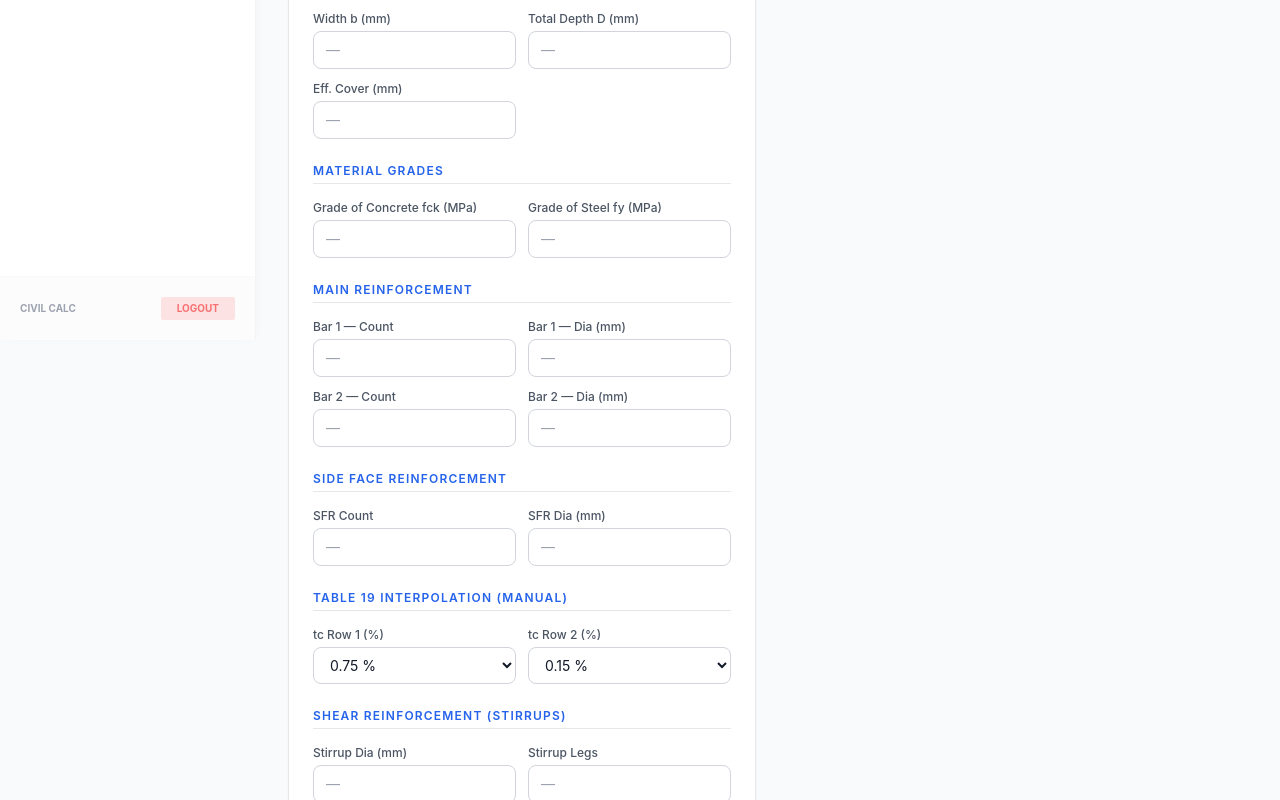
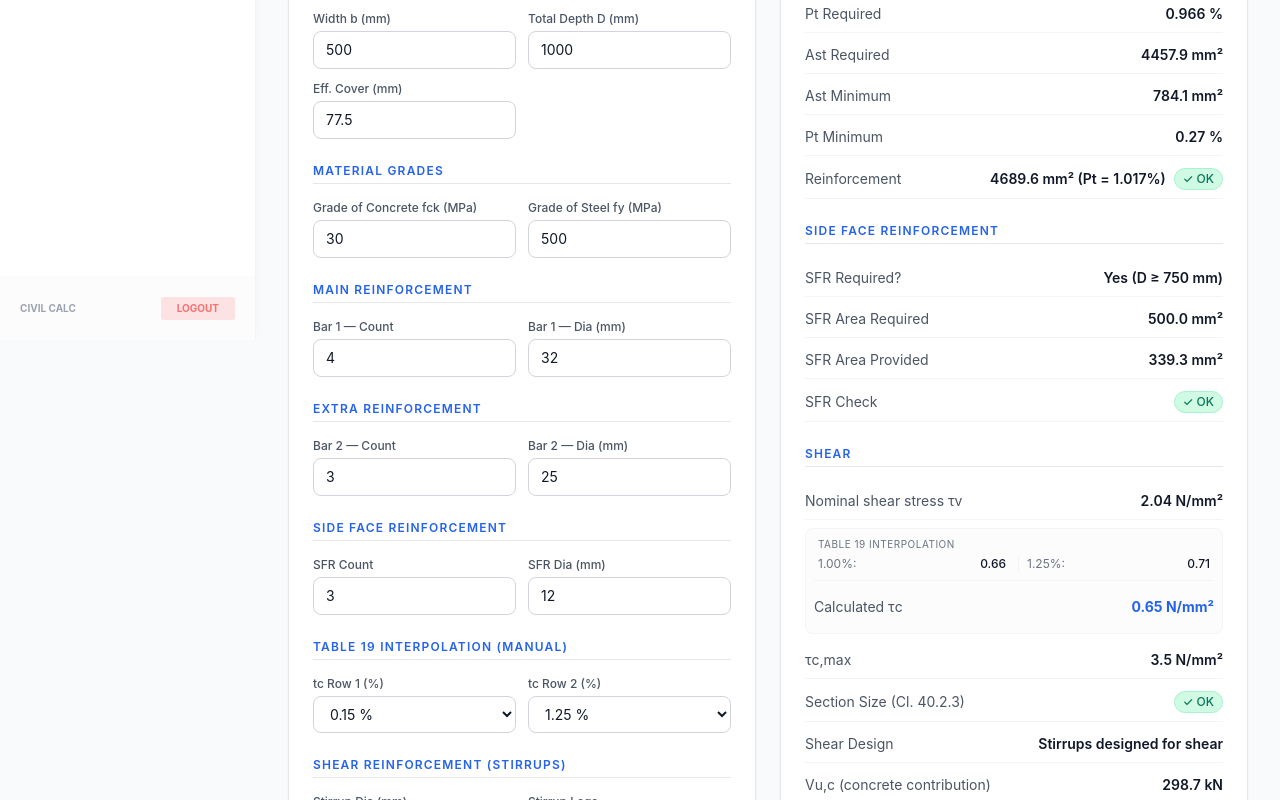
Before and after one commit to dbvcarework-dev/civil_calc, a React (Vite) app in the folder client/: page /app/beam-design in a window 1280 px wide. Shown: the part 460-1260 px from the top of the page. Built offline with nearby package versions, Linux system fonts and the light colour scheme.

Commit message:
Bugs fixed in beam module, and 3 new input feilds added in tank foundation module

```diff
--- a/client/src/components/ResultsPanel.jsx
+++ b/client/src/components/ResultsPanel.jsx
@@ -27,12 +27,12 @@ const ResultsPanel = ({ results: r }) => {
 
             {/* Geometry */}
             <p className="group-title">Geometry</p>
-            <Row label="Effective Depth, d" value={`${r.d.toFixed(1)} mm`} />
+            <Row label="Effective Depth, d" value={`${r.d != null ? r.d.toFixed(1) : "—"} mm`} />
 
             {/* Flexure */}
             <p className="group-title">Flexure</p>
-            <Row label="Mulim Factor" value={`${r.mulimFactor.toFixed(3)}`} />
-            <Row label="Mu,lim" value={`${r.Mulim.toFixed(1)} kN·m`} />
+            <Row label="Mulim Factor" value={`${r.mulimFactor != null ? r.mulimFactor.toFixed(3) : "—"}`} />
+            <Row label="Mu,lim" value={`${r.Mulim != null ? r.Mulim.toFixed(1) : "—"} kN·m`} />
             <Row
                 label="Moment Capacity"
                 value={null}
@@ -40,11 +40,11 @@ const ResultsPanel = ({ results: r }) => {
             />
             <Row label="Pt Required" value={r.AstReq != null ? `${r.PtReq.toFixed(3)} %` : '—'} />
             <Row label="Ast Required" value={r.AstReq != null ? `${r.AstReq.toFixed(1)} mm²` : '—'} />
-            <Row label="Ast Minimum" value={`${r.AstMin.toFixed(1)} mm²`} />
-            <Row label="Pt Minimum" value={`${r.PtMin.toFixed(2)} %`} />
+            <Row label="Ast Minimum" value={`${r.AstMin != null ? r.AstMin.toFixed(1) : "—"} mm²`} />
+            <Row label="Pt Minimum" value={`${r.PtMin != null ? r.PtMin.toFixed(2) : "—"} %`} />
             <Row
                 label="Reinforcement"
-                value={`${r.AstProv.toFixed(1)} mm² (Pt = ${r.PtProv.toFixed(3)}%)`}
+                value={`${r.AstProv != null ? r.AstProv.toFixed(1) : "—"} mm² (Pt = ${r.PtProv != null ? r.PtProv.toFixed(3) : "—"}%)`}
                 badge={<StatusBadge ok={r.steelOk} okText="OK" failText="Increase Reinforcement" />}
             />
 
@@ -53,8 +53,8 @@ const ResultsPanel = ({ results: r }) => {
             <Row label="SFR Required?" value={r.sfrRequired ? 'Yes (D ≥ 750 mm)' : 'No'} />
             {r.sfrRequired && (
                 <>
-                    <Row label="SFR Area Required" value={`${r.sfrAreaReq.toFixed(1)} mm²`} />
-                    <Row label="SFR Area Provided" value={`${r.sfrAreaProv.toFixed(1)} mm²`} />
+                    <Row label="SFR Area Required" value={`${r.sfrAreaReq != null ? r.sfrAreaReq.toFixed(1) : "—"} mm²`} />
+                    <Row label="SFR Area Provided" value={`${r.sfrAreaProv != null ? r.sfrAreaProv.toFixed(1) : "—"} mm²`} />
                 </>
             )}
             <Row
@@ -65,7 +65,7 @@ const ResultsPanel = ({ results: r }) => {
 
             {/* Shear */}
             <p className="group-title">Shear</p>
-            <Row label="Nominal shear stress τv" value={`${r.tv.toFixed(2)} N/mm²`} />
+            <Row label="Nominal shear stress τv" value={`${r.tv != null ? r.tv.toFixed(2) : "—"} N/mm²`} />
             <div className="bg-gray-50/50 p-2 rounded-lg border border-gray-100 my-1">
                 <div className="flex justify-between text-[10px] text-gray-500 uppercase tracking-wider mb-1 px-1">
                     <span>Table 19 Interpolation</span>
@@ -73,16 +73,16 @@ const ResultsPanel = ({ results: r }) => {
                 <div className="grid grid-cols-2 gap-2 text-xs border-b border-gray-100 pb-2 mb-2">
                     <div className="flex justify-between px-1">
                         <span className="text-gray-500">{Number(r.tcRatio1).toFixed(2)}%:</span>
-                        <span className="font-medium">{r.tcLo.toFixed(2)}</span>
+                        <span className="font-medium">{r.tcLo != null ? r.tcLo.toFixed(2) : "—"}</span>
                     </div>
                     <div className="flex justify-between px-1 border-l border-gray-100 pl-2">
                         <span className="text-gray-500">{Number(r.tcRatio2).toFixed(2)}%:</span>
-                        <span className="font-medium">{r.tcHi.toFixed(2)}</span>
+                        <span className="font-medium">{r.tcHi != null ? r.tcHi.toFixed(2) : "—"}</span>
                     </div>
                 </div>
-                <Row label="Calculated τc" value={<span className="text-blue-600 font-bold">{r.tc.toFixed(2)} N/mm²</span>} />
+                <Row label="Calculated τc" value={<span className="text-blue-600 font-bold">{r.tc != Infinity && r.tc != null ? r.tc.toFixed(2) : '—'} N/mm²</span>} />
             </div>
-            <Row label="τc,max" value={`${r.tcMax.toFixed(1)} N/mm²`} />
+            <Row label="τc,max" value={`${r.tcMax != null ? r.tcMax.toFixed(1) : "—"} N/mm²`} />
             <Row
                 label="Section Size (Cl. 40.2.3)"
                 value={null}
@@ -92,7 +92,7 @@ const ResultsPanel = ({ results: r }) => {
                 label="Shear Design"
                 value={r.shearDesign ? 'Stirrups designed for shear' : 'Minimum stirrups govern'}
             />
-            <Row label="Vu,c (concrete contribution)" value={`${r.Vuc.toFixed(1)} kN`} />
+            <Row label="Vu,c (concrete contribution)" value={`${r.Vuc != null ? r.Vuc.toFixed(1) : "—"} kN`} />
             <Row label="Vu,s (steel requirement)" value={r.Vus !== null ? `${r.Vus.toFixed(1)} kN` : "—"} />
             <Row label="Vusmin" value={r.Vusmin !== null ? `${r.Vusmin.toFixed(1)} kN` : "—"} />
             <Row
--- a/client/src/components/inputForm.jsx
+++ b/client/src/components/inputForm.jsx
@@ -93,9 +93,13 @@ const InputForm = ({ inputs, onChange }) => {
             <div className="grid grid-cols-2 gap-3">
                 <Field label="Bar 1 — Count" id="bar1Count" value={inputs.bar1Count} onChange={set('bar1Count')} />
                 <Field label="Bar 1 — Dia (mm)" id="bar1Dia" value={inputs.bar1Dia} onChange={set('bar1Dia')} />
+            </div>
+            <p className="group-title">Extra Reinforcement</p>
+            <div className="grid grid-cols-2 gap-3">
                 <Field label="Bar 2 — Count" id="bar2Count" value={inputs.bar2Count} onChange={set('bar2Count')} />
                 <Field label="Bar 2 — Dia (mm)" id="bar2Dia" value={inputs.bar2Dia} onChange={set('bar2Dia')} />
             </div>
+
 
             <p className="group-title">Side Face Reinforcement</p>
             <div className="grid grid-cols-2 gap-3">
@@ -108,10 +112,11 @@ const InputForm = ({ inputs, onChange }) => {
                 <div>
                     <label className="label-text">tc Row 1 (%)</label>
                     <select
-                        value={inputs.tcRatio1 ?? '0.75'}
+                        value={inputs.tcRatio1 ?? ''}
                         onChange={setText('tcRatio1')}
                         className="input-field"
                     >
+                        <option value="" disabled>Select value…</option>
                         {[0.15, 0.25, 0.50, 0.75, 1.00, 1.25, 1.50, 1.75, 2.00, 2.25, 2.50, 2.75, 3.00].map(v => (
                             <option key={v} value={v}>{v.toFixed(2)} %</option>
                         ))}
@@ -120,10 +125,11 @@ const InputForm = ({ inputs, onChange }) => {
                 <div>
                     <label className="label-text">tc Row 2 (%)</label>
                     <select
-                        value={inputs.tcRatio2 ?? '1.00'}
+                        value={inputs.tcRatio2 ?? ''}
                         onChange={setText('tcRatio2')}
                         className="input-field"
                     >
+                        <option value="" disabled>Select value…</option>
                         {[0.15, 0.25, 0.50, 0.75, 1.00, 1.25, 1.50, 1.75, 2.00, 2.25, 2.50, 2.75, 3.00].map(v => (
                             <option key={v} value={v}>{v.toFixed(2)} %</option>
                         ))}
--- a/client/src/components/tankInput.jsx
+++ b/client/src/components/tankInput.jsx
@@ -63,7 +63,8 @@ const TankInput = ({ setInputs, inputs }) => {
         "Plate & Layer",
         "Foundation Geometry",
         "Material & Soil",
-        "Advanced Params"
+        "Advanced Params",
+        "Reinforcement Details"
     ];
 
     return (
@@ -186,6 +187,16 @@ const TankInput = ({ setInputs, inputs }) => {
                             </>
                         )}
 
+                        {/* 7. reinforcement details input */}
+                        {activeTab === 6 && (
+                            <>
+                                <Field label="Horizontal Bar (mm)" id="barDia_horiz" value={inputs.barDia_horiz} onChange={set('barDia_horiz')} />
+                                <Field label="Vertical Bar (mm)" id="barDia_vert" value={inputs.barDia_vert} onChange={set('barDia_vert')} />
+                                <Field label="Raft Bar (mm)" id="raftBarDia" value={inputs.raftBarDia} onChange={set('raftBarDia')} />
+
+                            </>
+                        )}
+
                     </div>
 
                     {/* Navigation Buttons */}
@@ -198,12 +209,12 @@ const TankInput = ({ setInputs, inputs }) => {
                             Previous
                         </button>
                         <span className="text-xs text-gray-400 font-bold tracking-widest uppercase">
-                            Step {activeTab + 1} of 6
+                            Step {activeTab + 1} of 7
                         </span>
                         <button
-                            onClick={() => setActiveTab(prev => Math.min(5, prev + 1))}
-                            disabled={activeTab === 5}
-                            className={`px-5 py-2.5 rounded-xl font-medium text-sm transition-all shadow-sm border ${activeTab === 5 ? 'text-gray-300 border-gray-100 bg-gray-50/50 cursor-not-allowed' : 'bg-indigo-600 text-white border-indigo-600 hover:bg-indigo-700 hover:shadow-indigo-500/20 shadow-lg'}`}
+                            onClick={() => setActiveTab(prev => Math.min(6, prev + 1))}
+                            disabled={activeTab === 6}
+                            className={`px-5 py-2.5 rounded-xl font-medium text-sm transition-all shadow-sm border ${activeTab === 6 ? 'text-gray-300 border-gray-100 bg-gray-50/50 cursor-not-allowed' : 'bg-indigo-600 text-white border-indigo-600 hover:bg-indigo-700 hover:shadow-indigo-500/20 shadow-lg'}`}
                         >
                             Next Step
                         </button>
--- a/client/src/components/tankResult.jsx
+++ b/client/src/components/tankResult.jsx
@@ -99,10 +99,10 @@ const TankResult = ({ result, inputs }) => {
                             passed={result.check1_ring_OK && result.check1_inside_OK}
                             details={[
                                 { label: "Permissible SBC (w/ WL)", value: formatVal(result.sbcAfterWL, 'kN/m²') },
-                                { label: "P max (Ring)", value: result.check1_Pmax_ring.toFixed(0) + ' kN/m²' },
-                                { label: "P min (Ring)", value: result.check1_Pmin_ring.toFixed(0) + ' kN/m²' },
-                                { label: "P max (Inside)", value: result.check1_Pmax_inside.toFixed(0) + ' kN/m²' },
-                                { label: "P min (Inside)", value: result.check1_Pmin_inside.toFixed(0) + ' kN/m²' },
+                                { label: "P max (Ring)", value: formatVal(result.check1_Pmax_ring, 'kN/m²') },
+                                { label: "P min (Ring)", value: formatVal(result.check1_Pmin_ring, 'kN/m²') },
+                                { label: "P max (Inside)", value: formatVal(result.check1_Pmax_inside, 'kN/m²') },
+                                { label: "P min (Inside)", value: formatVal(result.check1_Pmin_inside, 'kN/m²') },
                             ]}
                         />
                         <CheckRow
--- a/client/src/components/windLoadResult.jsx
+++ b/client/src/components/windLoadResult.jsx
@@ -101,10 +101,11 @@ const WindLoadResult = ({ results }) => {
                                     <th className="text-left px-4 py-3 text-xs font-bold uppercase tracking-wider text-gray-500">Wall</th>
                                     <th className="text-center px-4 py-3 text-xs font-bold uppercase tracking-wider text-gray-500">Cpe</th>
                                     <th className="text-center px-4 py-3 text-xs font-bold uppercase tracking-wider text-blue-500">
+                                        Suction<br /><span className="font-normal normal-case tracking-normal text-gray-400">Cpe − Cpi</span>
+                                    </th>
+
+                                    <th className="text-center px-4 py-3 text-xs font-bold uppercase tracking-wider text-blue-500">
                                         Pressure<br /><span className="font-normal normal-case tracking-normal text-gray-400">Cpe - Cpi</span>
-                                    </th>
-                                    <th className="text-center px-4 py-3 text-xs font-bold uppercase tracking-wider text-red-500">
-                                        Suction<br /><span className="font-normal normal-case tracking-normal text-gray-400">Cpe − Cpi</span>
                                     </th>
 
                                 </tr>
--- a/client/src/pages/Beam_design/BeamDesign.jsx
+++ b/client/src/pages/Beam_design/BeamDesign.jsx
@@ -5,13 +5,13 @@ import ResultsPanel from '../../components/ResultsPanel'
 import InputForm from '../../components/inputForm'
 
 const DEFAULT_INPUTS = {
-    beamName: null, bendingMomentDirection: null,
-    Mu: null, Vu: null, cover: null, fck: null, fy: null,
-    b: null, D: null,
-    bar1Count: null, bar1Dia: null, bar2Count: null, bar2Dia: null,
-    stirrupDia: null, stirrupLegs: null, providedStirrupSpacing: null,
-    sfrCount: null, sfrDia: null,
-    tcRatio1: null, tcRatio2: null,
+    beamName: 'B1', bendingMomentDirection: '',
+    Mu: '1500', Vu: '940', cover: '77.5', fck: '30', fy: '500',
+    b: '500', D: '1000',
+    bar1Count: '4', bar1Dia: '32', bar2Count: '3', bar2Dia: '25',
+    stirrupDia: '10', stirrupLegs: '4', providedStirrupSpacing: '150',
+    sfrCount: '3', sfrDia: '12',
+    tcRatio1: '1.00', tcRatio2: '1.25',
 }
 
 export default function BeamDesign() {
--- a/client/src/pages/Beam_design/BeamDetailedView.jsx
+++ b/client/src/pages/Beam_design/BeamDetailedView.jsx
@@ -91,6 +91,7 @@ const BeamDetailedView = () => {
         try {
             const response = await axios.get(`/api/saved-designs/${id}`, { withCredentials: true });
             setDesign(response.data.data);
+            // console.log(response.data.data);
         } catch (err) {
             console.error('Fetch error:', err);
             setError('Failed to load saved design.');
--- a/client/src/pages/Tank_foundation/TankFoundationDetailed.jsx
+++ b/client/src/pages/Tank_foundation/TankFoundationDetailed.jsx
@@ -164,6 +164,11 @@ const ReportInputs = ({ inputs }) => {
                     <ReportRow label="Seismic Load Force" value={inputs?.seismicFx ? `${inputs.seismicFx} kN` : '—'} />
                     <ReportRow label="Seismic Load Moment" value={inputs?.seismicM ? `${inputs.seismicM} kN-m` : '—'} />
                 </ReportSection>
+                <ReportSection title="Reinforcement Details">
+                    <ReportRow label="Horizontal Bar (mm)" value={inputs?.barDia_horiz} />
+                    <ReportRow label="Vertical Bar (mm)" value={inputs?.barDia_vert} />
+                    <ReportRow label="Raft Bar (mm)" value={inputs?.raftBarDia} />
+                </ReportSection>
             </div>
         </div>
     );
@@ -191,6 +196,7 @@ const TankFoundationDetailed = () => {
             setIsLoading(true);
             const response = await axios.get(`/api/tankdesigns/${id}`, { withCredentials: true });
             setTankDesign(response.data.data || null);
+            console.log(response.data.data);
             setError(null);
         } catch (error) {
             console.error('Error fetching tank design:', error);
--- a/client/src/pages/Wind_load/WindLoadDetailed.jsx
+++ b/client/src/pages/Wind_load/WindLoadDetailed.jsx
@@ -98,6 +98,7 @@ const WindLoadDetailed = () => {
             setIsLoading(true);
             const response = await axios.get(`/api/saved-windloads/${id}`, { withCredentials: true });
             setDesign(response.data.data);
+            // console.log(response.data.data);
             setError(null);
         } catch (error) {
             console.error('Error fetching design:', error);
--- a/client/src/pages/Wind_load/windLoadCalc.jsx
+++ b/client/src/pages/Wind_load/windLoadCalc.jsx
@@ -6,25 +6,25 @@ import WindLoadResult from '../../components/windLoadResult';
 import { calculateWindLoad } from '../../utils/windLoadCalc';
 
 const DEFAULT_INPUTS = {
-    projectName: null,
-    H: null,
-    W: null,
-    L: null,
-    city: null,
-    designLife: null,
-    structureType: null,
-    terrainCategory: null,
-    k2Custom: null,
-    k3Type: null,
-    k3Custom: null,
-    k4Type: null,
-    kd: null,
-    kcType: null,
-    cpi: null,
-    cpeA: null,
-    cpeB: null,
-    cpeC: null,
-    cpeD: null,
+    projectName: '',
+    H: '22',
+    W: '20',
+    L: '31.11',
+    city: 'Vadodara',
+    designLife: '50',
+    structureType: 'General',
+    terrainCategory: '2',
+    k2Custom: '1.05',
+    k3Type: 'flat',
+    k3Custom: '1.0',
+    k4Type: 'normal',
+    kd: 'rectangular',
+    kcType: '2',
+    cpi: '0.7',   // "More than 20% openings"
+    cpeA: '0.7',
+    cpeB: '-0.3',
+    cpeC: '-0.7',
+    cpeD: '-0.7',
 };
 
 const WindLoadCalc = () => {
--- a/client/src/utils/beamCalc.js
+++ b/client/src/utils/beamCalc.js
@@ -1,27 +1,28 @@
+
+
 // ── LOOKUP TABLES from IS 456 ──────────────────────────
 const TC_TABLE = {
-    0.15: { 15: 0.28, 20: 0.28, 25: 0.29, 30: 0.29, 35: 0.29 },
-    0.25: { 15: 0.35, 20: 0.36, 25: 0.36, 30: 0.37, 35: 0.37 },
-    0.50: { 15: 0.46, 20: 0.48, 25: 0.49, 30: 0.50, 35: 0.50 },
-    0.75: { 15: 0.54, 20: 0.56, 25: 0.57, 30: 0.59, 35: 0.59 },
-    1.00: { 15: 0.60, 20: 0.62, 25: 0.64, 30: 0.66, 35: 0.67 },
-    1.25: { 15: 0.64, 20: 0.67, 25: 0.70, 30: 0.71, 35: 0.73 },
-    1.50: { 15: 0.68, 20: 0.72, 25: 0.74, 30: 0.76, 35: 0.78 },
-    1.75: { 15: 0.71, 20: 0.75, 25: 0.78, 30: 0.80, 35: 0.82 },
-    2.00: { 15: 0.71, 20: 0.79, 25: 0.82, 30: 0.84, 35: 0.86 },
-    2.25: { 15: 0.71, 20: 0.81, 25: 0.85, 30: 0.88, 35: 0.90 },
-    2.50: { 15: 0.71, 20: 0.82, 25: 0.88, 30: 0.91, 35: 0.93 },
-    2.75: { 15: 0.71, 20: 0.82, 25: 0.90, 30: 0.94, 35: 0.96 },
-    3.00: { 15: 0.71, 20: 0.82, 25: 0.92, 30: 0.96, 35: 0.99 },
-}
-
+    0.15: { 15: 0.28, 20: 0.28, 25: 0.29, 30: 0.29, 35: 0.29, 40: 0.30 },
+    0.25: { 15: 0.35, 20: 0.36, 25: 0.36, 30: 0.37, 35: 0.37, 40: 0.38 },
+    0.50: { 15: 0.46, 20: 0.48, 25: 0.49, 30: 0.50, 35: 0.50, 40: 0.51 },
+    0.75: { 15: 0.54, 20: 0.56, 25: 0.57, 30: 0.59, 35: 0.59, 40: 0.60 },
+    1.00: { 15: 0.60, 20: 0.62, 25: 0.64, 30: 0.66, 35: 0.67, 40: 0.68 },
+    1.25: { 15: 0.64, 20: 0.67, 25: 0.70, 30: 0.71, 35: 0.73, 40: 0.74 },
+    1.50: { 15: 0.68, 20: 0.72, 25: 0.74, 30: 0.76, 35: 0.78, 40: 0.79 },
+    1.75: { 15: 0.71, 20: 0.75, 25: 0.78, 30: 0.80, 35: 0.82, 40: 0.84 },
+    2.00: { 15: 0.71, 20: 0.79, 25: 0.82, 30: 0.84, 35: 0.86, 40: 0.88 },
+    2.25: { 15: 0.71, 20: 0.81, 25: 0.85, 30: 0.88, 35: 0.90, 40: 0.92 },
+    2.50: { 15: 0.71, 20: 0.82, 25: 0.88, 30: 0.91, 35: 0.93, 40: 0.95 },
+    2.75: { 15: 0.71, 20: 0.82, 25: 0.90, 30: 0.94, 35: 0.96, 40: 0.98 },
+    3.00: { 15: 0.71, 20: 0.82, 25: 0.92, 30: 0.96, 35: 0.99, 40: 1.01 }
+};
 const TC_MAX = { 15: 2.5, 20: 2.8, 25: 3.1, 30: 3.5, 35: 3.7, 40: 4.0 }
 
 const MULIM_FACTOR = { 250: 0.149, 415: 0.138, 500: 0.133 }
 
 // ── INTERPOLATION (for tc table lookup) ───────────────
 function getTc(ratio, fck, r1, r2) {
-    const grade = [15, 20, 25, 30, 35].includes(fck) ? fck : 30
+    const grade = [15, 20, 25, 30, 35, 40].includes(fck) ? fck : 40
 
     // Use user-provided bounds if available, else find automatically
     const lo = r1 ?? 0.75
@@ -101,7 +102,6 @@ export function calculateBeam(inp) {
     r.tv = (Vu * 1000) / (b * r.d)
     r.tcMax = TC_MAX[fck] ?? 3.5
     r.ratio100 = (r.AstProv * 100) / (b * r.d)
-
     r.As = r.AstProv * 100 / (b * D)
 
     // tc Calculation details
@@ -110,7 +110,8 @@ export function calculateBeam(inp) {
     r.tcHi = tcData.hiTc
     r.tcRatio1 = tcData.loRatio
     r.tcRatio2 = tcData.hiRatio
-    r.tc = r.tcLo + ((r.tcHi - r.tcLo) / (r.tcRatio2 - r.tcRatio1)) * (r.As - r.tcRatio1)
+    r.tc = tcData.tc
+    // r.tcLo + ((r.tcHi - r.tcLo) / (r.tcRatio2 - r.tcRatio1)) * (r.As - r.tcRatio1)
 
     r.shearSectionOk = r.tv <= r.tcMax
     r.shearDesign = r.tv > r.tc
@@ -131,7 +132,7 @@ export function calculateBeam(inp) {
     r.SvMax2 = 300               // ← and this
     r.minSpacing = Math.min(r.SvMax1, r.SvMax2)
 
-    r.Sv = (0.87 * fy * r.Asv * r.d) / (r.Vus * 1000)
+    r.Sv = r.Vus > 0 ? (0.87 * fy * r.Asv * r.d) / (r.Vus * 1000) : null
 
 
 
```
Also changed, not shown: client/src/utils/tankFoundationCalc.js (+20 -16 lines), 1 other file (tests, documents, lock files or other folders).
